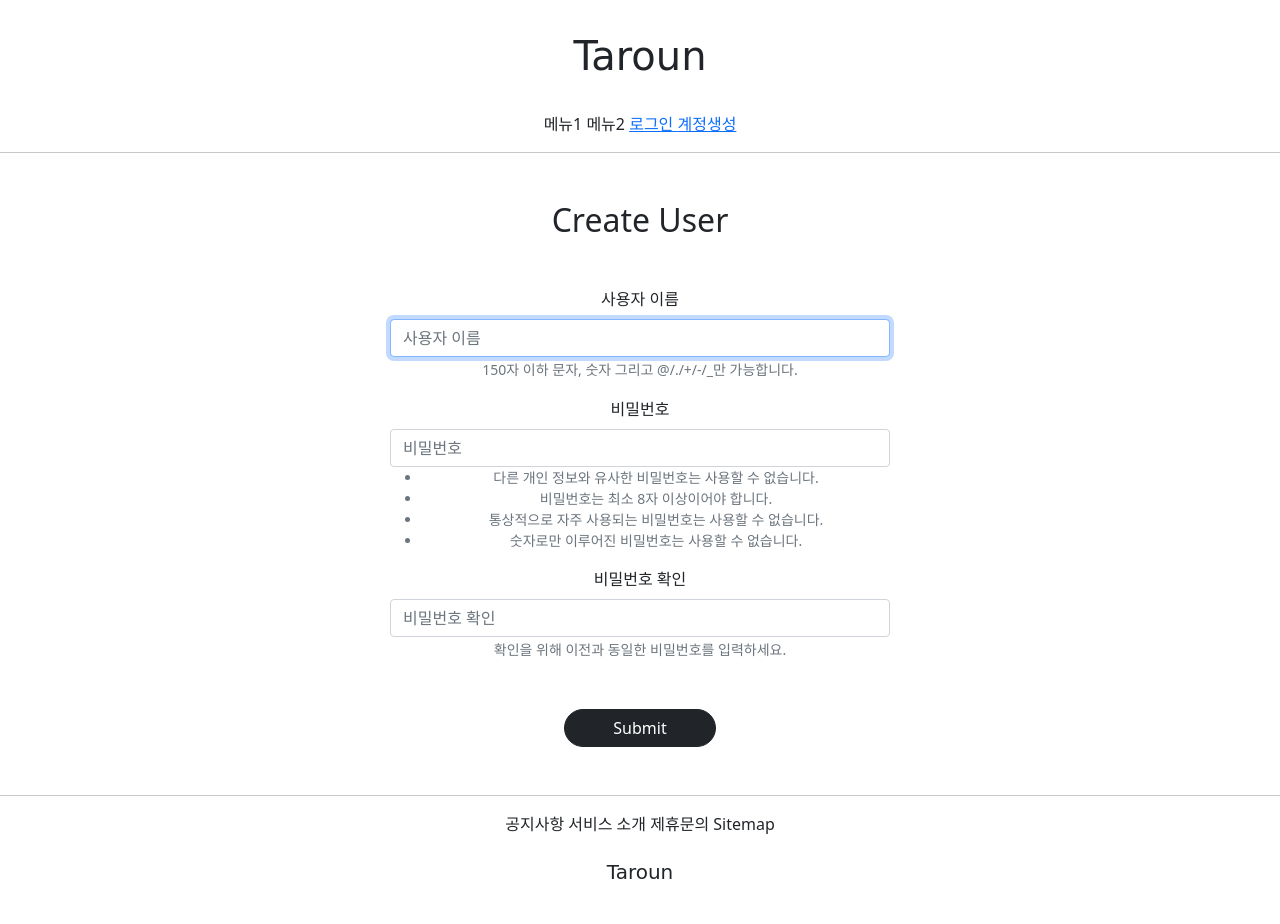
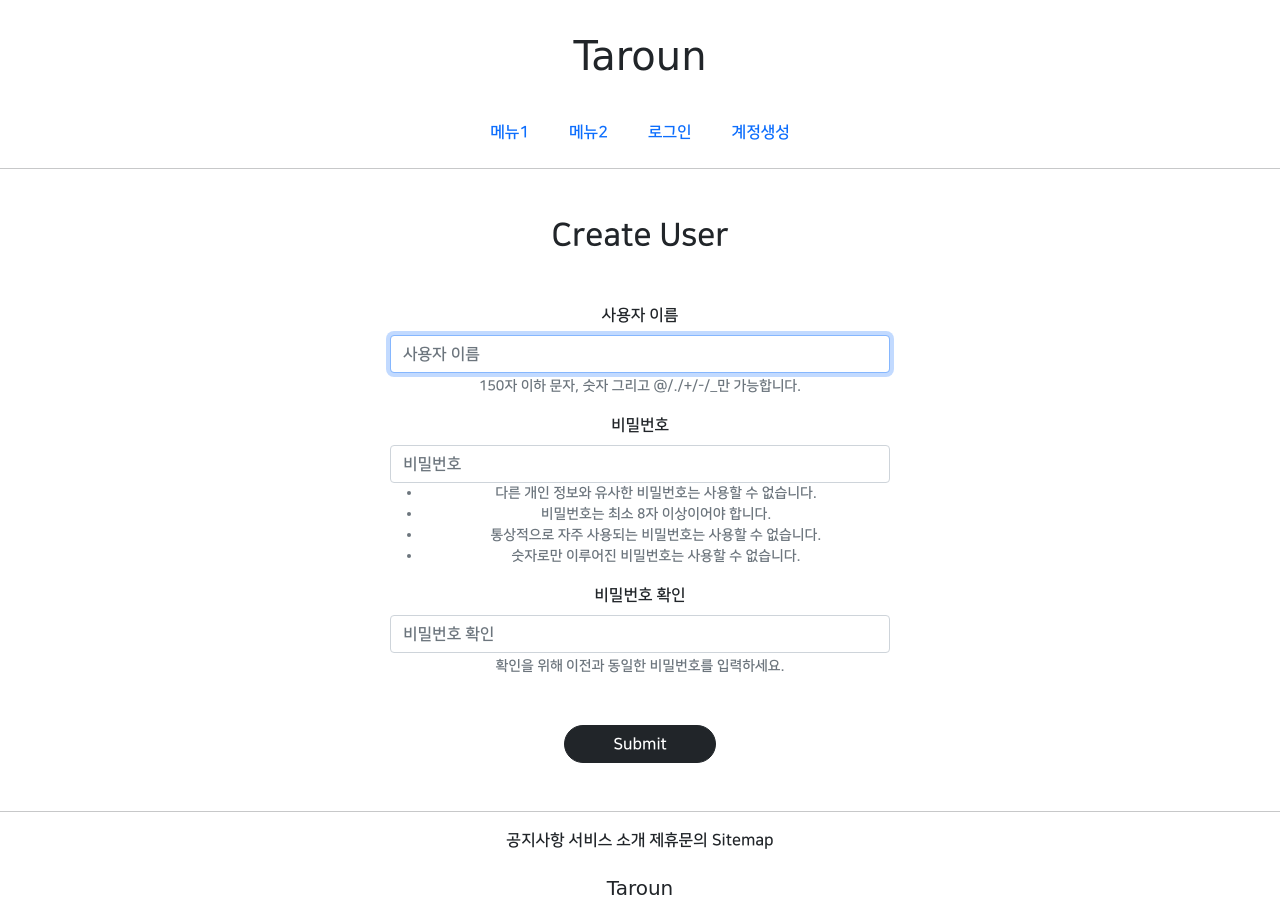
Before and after one commit to taroun/new_1ban, a Django app: page /accounts/create/ in a window 1280 px wide. Before the commit the page ends 879 px from the top, so only its background shows below. Run offline with Django 3.2, Linux system fonts and the light colour scheme; parts of the project's set-up code (start-up, migrations or seed data) failed here and were passed over; some libraries are stand-ins or nearby versions; some web fonts are replaced.

Commit message:
7/15 new 1ban commit 1

```diff
--- a/templates/base.html
+++ b/templates/base.html
@@ -1,7 +1,7 @@
 <!DOCTYPE html>
 <html lang="en">
 {% include 'head.html' %}
-<body>
+<body style="font-family: NanumSquareB">
 
 {% include 'header.html' %}
 
--- a/templates/head.html
+++ b/templates/head.html
@@ -17,4 +17,29 @@
     {#  DEFAULT CSS LINK  #}
     <link rel="stylesheet" type="text/css" href="{% static 'base.css' %}">
 
+    {# 네이버 나눈스퀘어 글꼴 #}
+    <style>
+        @font-face {
+            font-family: 'NanumSquareR';
+            src: local('NanumSquareR'),
+            url("{% static 'fonts/NanumSquareR.otf' %}") format("opentype");
+        }
+        @font-face {
+            font-family: 'NanumSquareEB';
+            src: local('NanumSquareEB'),
+            url("{% static 'fonts/NanumSquareEB.otf' %}") format("opentype");
+        }
+        @font-face {
+            font-family: 'NanumSquareB';
+            src: local('NanumSquareB'),
+            url("{% static 'fonts/NanumSquareB.otf' %}") format("opentype");
+        }
+        @font-face {
+            font-family: 'NanumSquareL';
+            src: local('NanumSquareL'),
+            url("{% static 'fonts/NanumSquareL.otf' %}") format("opentype");
+        }
+    </style>
+
+
 </head>
--- a/templates/header.html
+++ b/templates/header.html
@@ -3,24 +3,32 @@
     <div class="taroun_header_logo">
         <h1>Taroun</h1>
     </div>
-    <div class="taroun_header_button">
-        <span>메뉴1</span>
-        <span>메뉴2</span>
+    <div class="taroun_header_button nav justify-content-center nav-pills">
+        <span class="nav-item mx-1">
+            <a class="nav-link" href="#">
+                메뉴1
+            </a>
+        </span>
+        <span class="nav-item mx-1">
+            <a class="nav-link" href="#">
+                메뉴2
+            </a>
+        </span>
 
         {% if not user.is_authenticated %}
-            <span>
-                <a href="{% url 'accountapp:login' %}">
+            <span class="nav-item mx-1">
+                <a class="nav-link "  href="{% url 'accountapp:login' %}">
                     로그인
                 </a>
             </span>
-            <span>
-                <a href="{% url 'accountapp:create' %}">
+            <span class="nav-item mx-1">
+                <a class="nav-link " href="{% url 'accountapp:create' %}">
                     계정생성
                 </a>
             </span>
         {% else %}
-            <span>
-                <a href="{% url 'accountapp:logout' %}">
+            <span class="nav-item mx-1">
+                <a class="nav-link" href="{% url 'accountapp:logout' %}">
                     로그아웃
                 </a>
             </span>
```
Also changed, not shown: static/fonts/NanumSquareB.otf (added), static/fonts/NanumSquareEB.otf (added), static/fonts/NanumSquareL.otf (added), static/fonts/NanumSquareR.otf (added).
